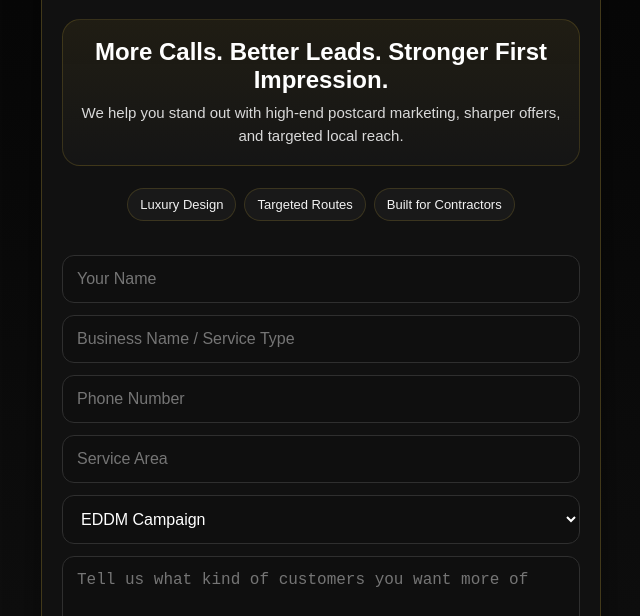
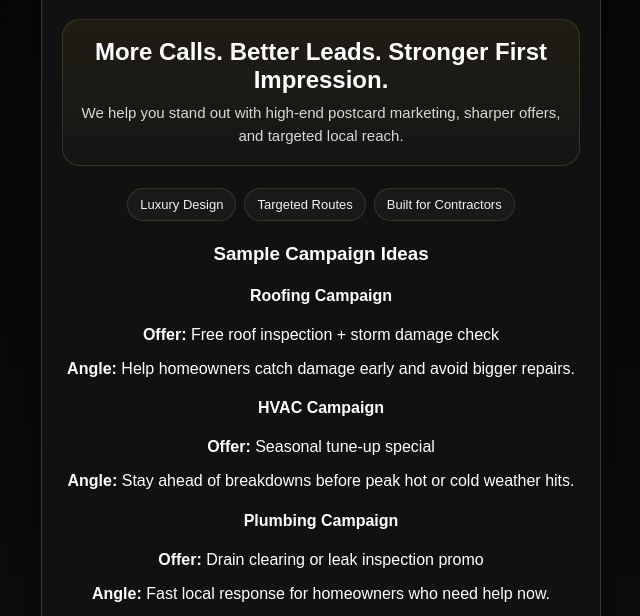
Before and after one commit to Freddom70/PrimeRoute-leads, a plain HTML site: page index.html in a window 1280 px wide. Shown: the part 174-790 px from the top of the page, without its empty margins (319-959 px from the left). Drawn offline with Linux system fonts and the light colour scheme.

Commit message:
index.html

```diff
--- a/index.html
+++ b/index.html
@@ -206,7 +206,27 @@
       <div class="badge">Targeted Routes</div>
       <div class="badge">Built for Contractors</div>
     </div>
+ <div class="samples fade-up delay-3">
+  <h3>Sample Campaign Ideas</h3>
 
+  <div class="sample-card">
+    <h4>Roofing Campaign</h4>
+    <p><strong>Offer:</strong> Free roof inspection + storm damage check</p>
+    <p><strong>Angle:</strong> Help homeowners catch damage early and avoid bigger repairs.</p>
+  </div>
+
+  <div class="sample-card">
+    <h4>HVAC Campaign</h4>
+    <p><strong>Offer:</strong> Seasonal tune-up special</p>
+    <p><strong>Angle:</strong> Stay ahead of breakdowns before peak hot or cold weather hits.</p>
+  </div>
+
+  <div class="sample-card">
+    <h4>Plumbing Campaign</h4>
+    <p><strong>Offer:</strong> Drain clearing or leak inspection promo</p>
+    <p><strong>Angle:</strong> Fast local response for homeowners who need help now.</p>
+  </div>
+</div>
     <form id="leadForm" class="fade-up delay-3">
       <input type="text" id="name" placeholder="Your Name" required />
       <input type="text" id="business" placeholder="Business Name / Service Type" required />
```
